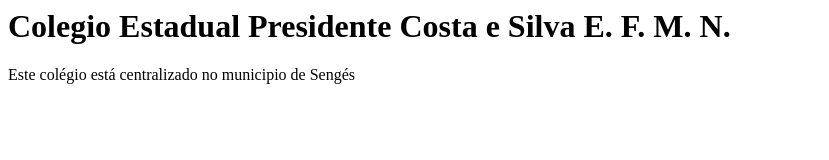
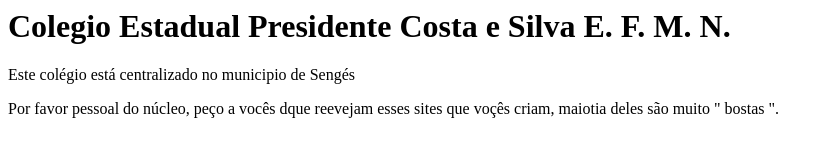
Before and after one commit to lucashpp/site-escola, a plain HTML site: page index.html in a window 1280 px wide. Shown: the whole page, without its empty margins (0-829 px from the left). Drawn offline with Linux system fonts and the light colour scheme.

Commit message:
Update index.html

```diff
--- a/index.html
+++ b/index.html
@@ -1,3 +1,4 @@
 <h1> Colegio Estadual Presidente Costa e Silva E. F. M. N.  </h1>
 
 <p> Este colégio está centralizado no municipio de Sengés </p>
+<p> Por favor pessoal do núcleo, peço a vocês dque reevejam esses sites que voçês criam, maiotia deles são muito " bostas ".</p>
```
